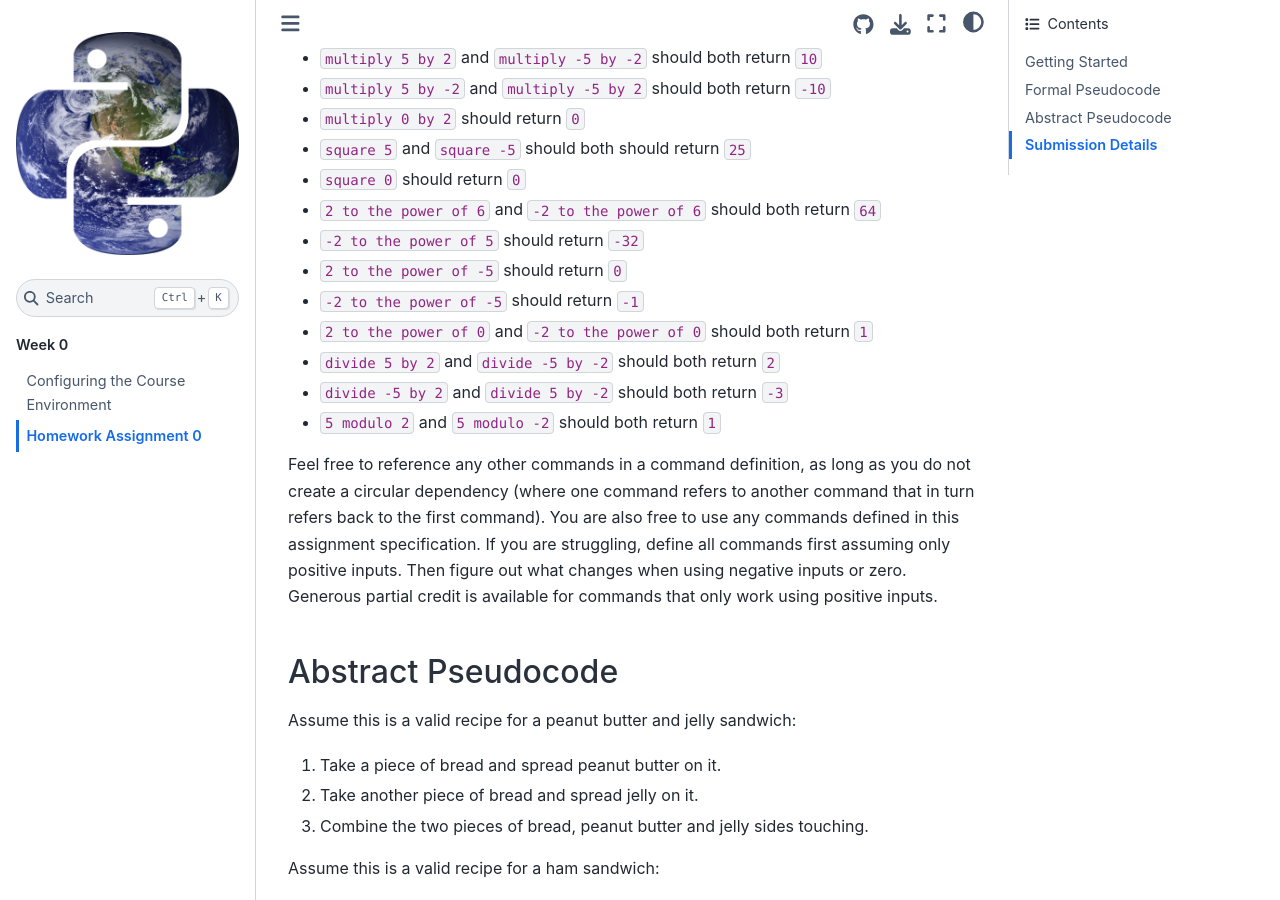
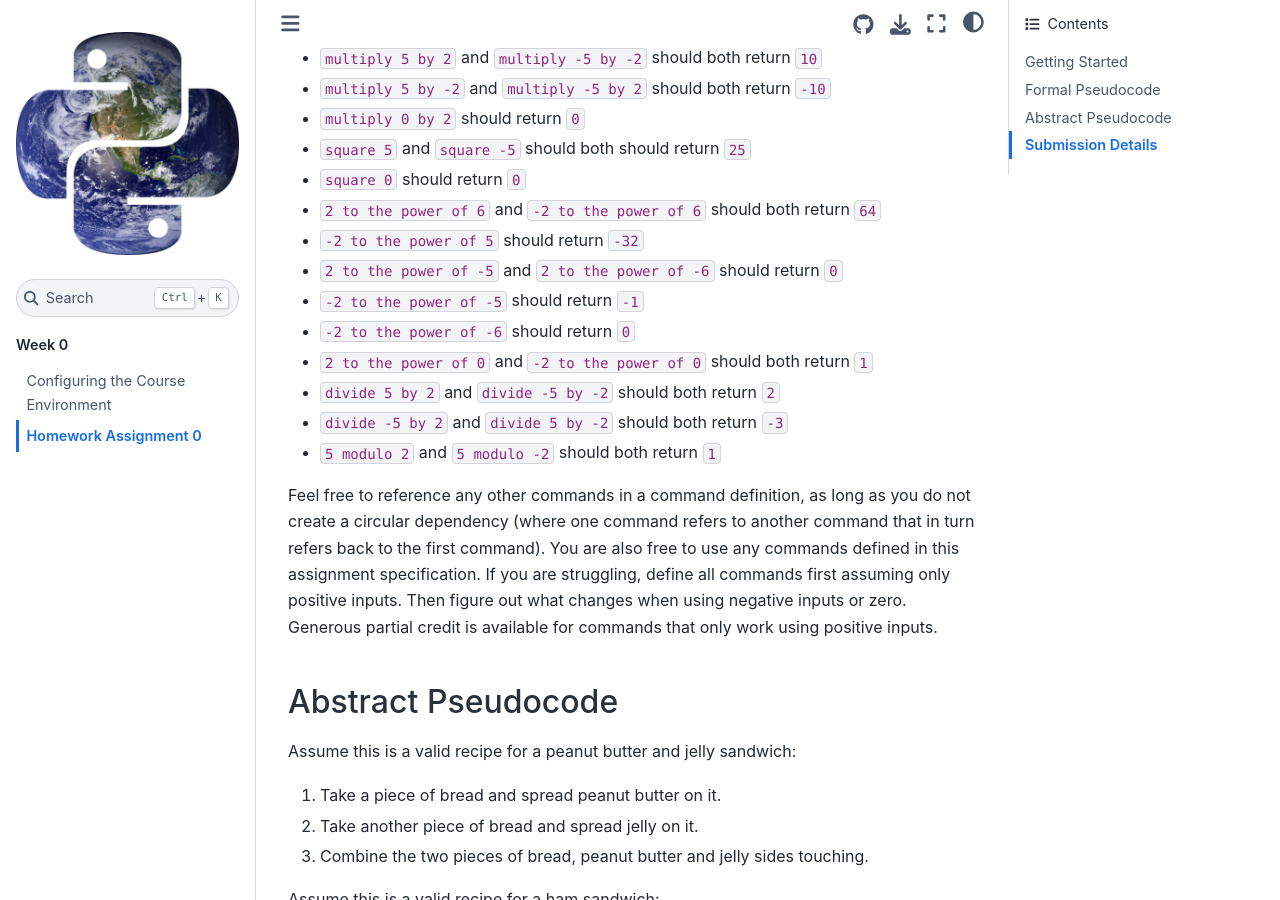
Before and after one commit to uep239/uep239.github.io, a Jupyter Book: the page built from source/assignments/hw00.md, in a window 1280 px wide and 900 px high, scrolled down 4336 px. Built offline with Jupyter Book 1.0.4 settings and Sphinx 7.4.7 and the Sphinx Book theme 1.1.4, drawn with Linux system fonts in a browser that asks for light colours.

Commit message:
clarify part 2 of hw0

```diff
--- a/source/assignments/hw00.md
+++ b/source/assignments/hw00.md
@@ -120,8 +120,9 @@ Here are some test cases for your commands:
 - `square 0` should return `0`
 - `2 to the power of 6`  and `-2 to the power of 6` should both return `64`
 - `-2 to the power of 5` should return `-32`
-- `2 to the power of -5` should return `0`
+- `2 to the power of -5` and `2 to the power of -6` should return `0`
 - `-2 to the power of -5` should return `-1`
+- `-2 to the power of -6` should return `0`
 - `2 to the power of 0` and `-2 to the power of 0` should both return `1`
 - `divide 5 by 2` and `divide -5 by -2` should both return `2`
 - `divide -5 by 2` and `divide 5 by -2` should both return `-3`
```
